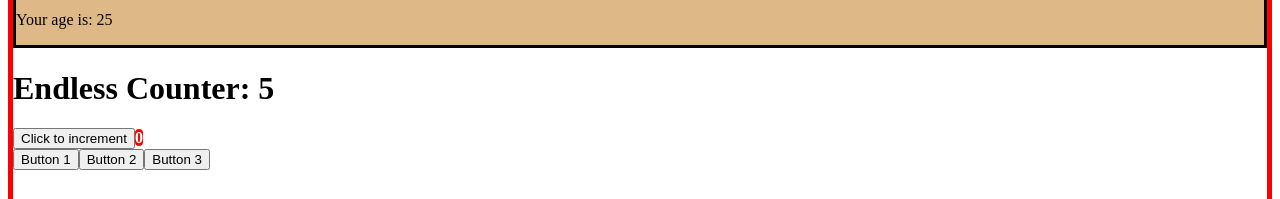
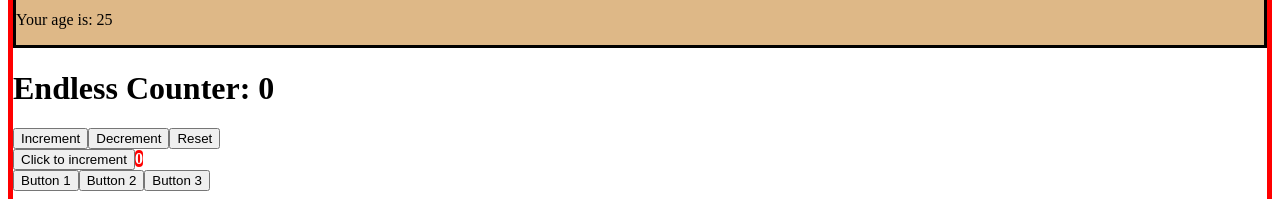
Before and after one commit to pincopops/react-exercises, a React (Create React App) app: page / in a window 1280 px wide. Shown: the part 227-426 px from the top of the page. Built offline with nearby package versions, Linux system fonts and the light colour scheme; no server answers.

Commit message:
Completamento custom-hooks-01.

```diff
--- a/src/Counter.js
+++ b/src/Counter.js
@@ -1,26 +1,19 @@
 import React from "react";
-import { CounterDisplay } from "./CounterDisplay";
-import { useState, useEffect } from "react";
+import { useCounter } from "./custom hooks/useCounter";
 
-export function Counter (){
-    const [counter, setCounter] = useState(0)
+export function Counter ({initialValue = 0}){
+  const {counter, onIncrement, onDecrement, onReset} = useCounter(initialValue)
 
-    useEffect(() => {
-        const interval = setInterval(() => {
-          setCounter(counter + 1);
-        }, 1000);
+  return (
+      <div>
+          <h1>Endless Counter: {counter}</h1>
+          <button onClick={onIncrement}>Increment</button>
+          <button onClick={onDecrement}>Decrement</button>
+          <button onClick={onReset}>Reset</button>
+      </div>
+  )
+}
 
-        return () => {
-          clearInterval(interval);
-        };
-    });
-
-    return (
-        <div>
-            <h1>Endless Counter: {counter}</h1>
-        </div>
-    )
-}
 // export class Counter extends React.Component{
 
 //     state = {
--- /dev/null
+++ b/src/custom hooks/useCounter.js
@@ -0,0 +1,24 @@
+import { useState } from "react";
+
+export function useCounter({initialValue = 0}) {
+    const [counter, setCounter] = useState(initialValue)
+
+    function handleCounterIncrement(){
+        setCounter((c) => c + 1)
+    }
+
+    function handleCounterDecrement(){
+        setCounter((c) => c - 1)
+    }
+
+    function handleCounterReset(){
+        setCounter(initialValue)
+    }
+
+    return {
+        counter: counter,
+        onIncrement: handleCounterIncrement,
+        onDecrement: handleCounterDecrement,
+        onReset: handleCounterReset
+    }
+}
```
